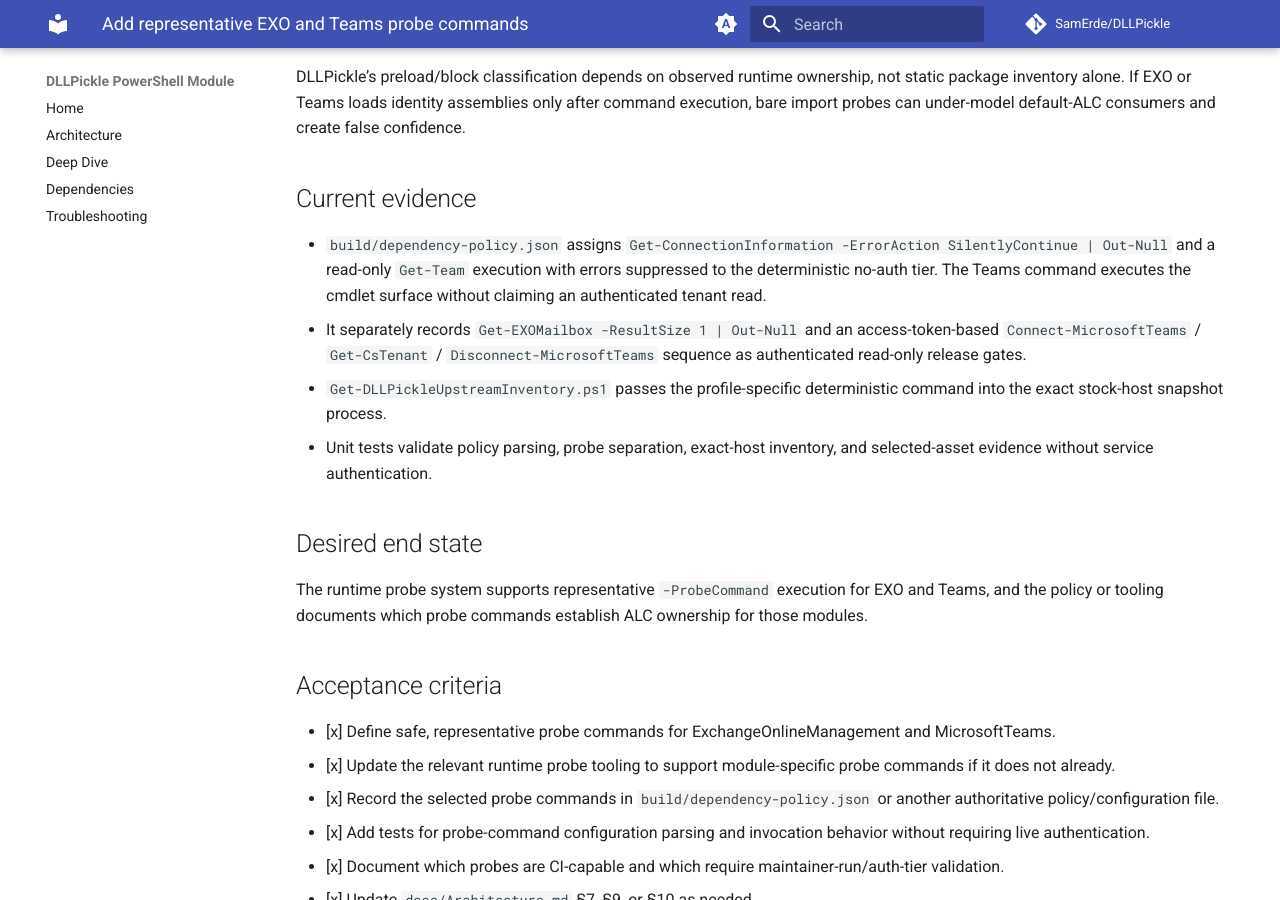
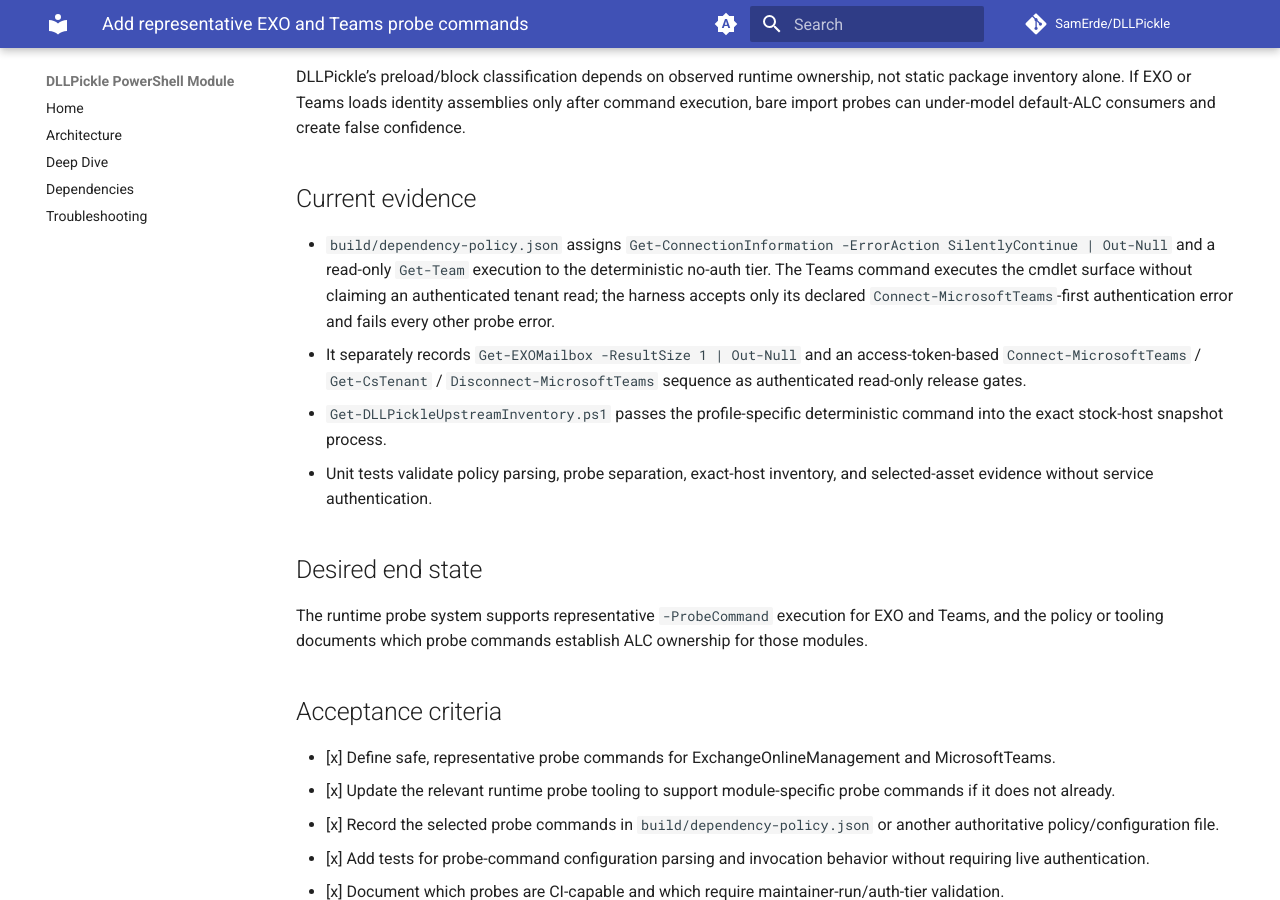
Before and after one commit to SamErde/DLLPickle, an MkDocs documentation site: the page built from docs/gaps/GAP-003-exo-teams-probe-commands.md, in a window 1280 px wide and 900 px high, scrolled down 451 px. Built offline with MkDocs 1.6.1 and Material for MkDocs 9.7.7, drawn with Linux system fonts in a browser that asks for light colours; comment, search, counter and statistics services are not loaded.

Commit message:
fix(test): narrow expected authentication probe errors

```diff
--- a/docs/gaps/GAP-003-exo-teams-probe-commands.md
+++ b/docs/gaps/GAP-003-exo-teams-probe-commands.md
@@ -36,7 +36,7 @@ DLLPickle's preload/block classification depends on observed runtime ownership,
 
 ## Current evidence
 
-- `build/dependency-policy.json` assigns `Get-ConnectionInformation -ErrorAction SilentlyContinue | Out-Null` and a read-only `Get-Team` execution with errors suppressed to the deterministic no-auth tier. The Teams command executes the cmdlet surface without claiming an authenticated tenant read.
+- `build/dependency-policy.json` assigns `Get-ConnectionInformation -ErrorAction SilentlyContinue | Out-Null` and a read-only `Get-Team` execution to the deterministic no-auth tier. The Teams command executes the cmdlet surface without claiming an authenticated tenant read; the harness accepts only its declared `Connect-MicrosoftTeams`-first authentication error and fails every other probe error.
 - It separately records `Get-EXOMailbox -ResultSize 1 | Out-Null` and an access-token-based `Connect-MicrosoftTeams` / `Get-CsTenant` / `Disconnect-MicrosoftTeams` sequence as authenticated read-only release gates.
 - `Get-DLLPickleUpstreamInventory.ps1` passes the profile-specific deterministic command into the exact stock-host snapshot process.
 - Unit tests validate policy parsing, probe separation, exact-host inventory, and selected-asset evidence without service authentication.
```
Also changed, not shown: 8 other files.
